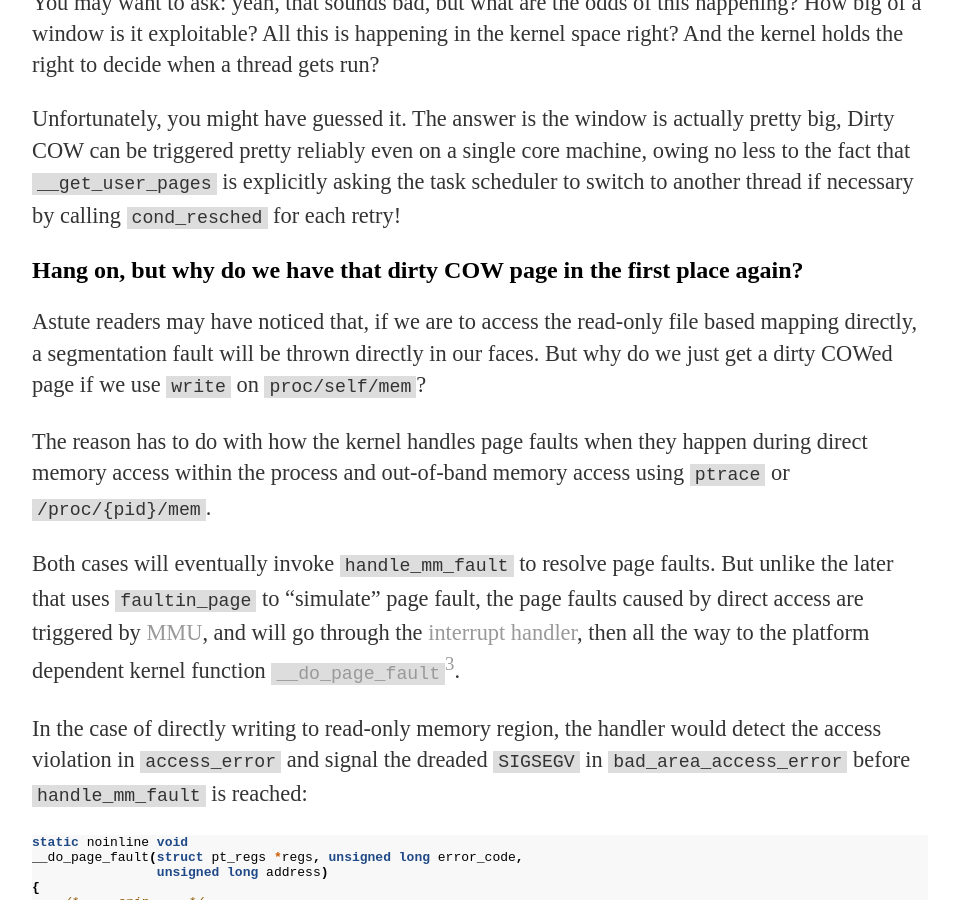
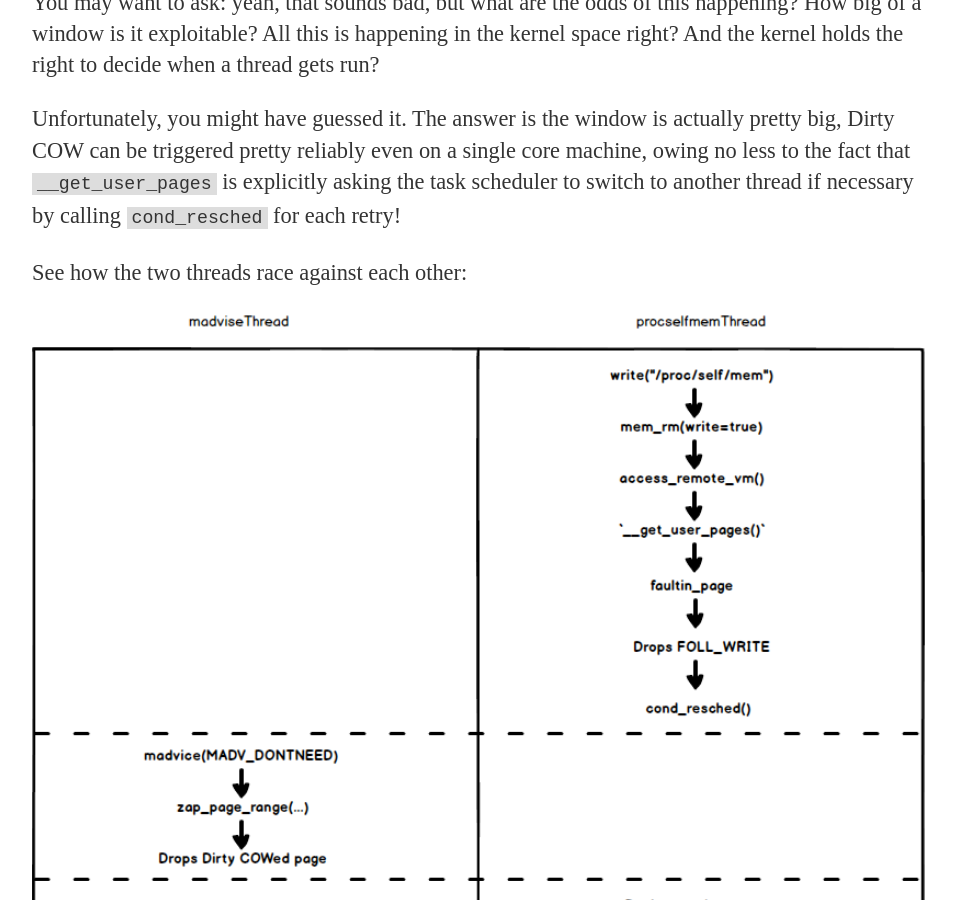
Before and after one commit to chao-tic/chao-tic.github.io, a Jekyll site: the page built from _posts/2017-05-23-dirty-cow.markdown, in a window 1280 px wide and 900 px high, scrolled down 11241 px. Shown: the whole window, without its empty margins (160-1116 px from the left). Built offline with Jekyll 4.4.1, drawn with Linux system fonts in a browser that asks for light colours.

Commit message:
Add illustration for dirty cow racing threads

```diff
--- a/_posts/2017-05-23-dirty-cow.markdown
+++ b/_posts/2017-05-23-dirty-cow.markdown
@@ -427,6 +427,10 @@ You may want to ask: yeah, that sounds bad, but what are the odds of this happen
 
 Unfortunately, you might have guessed it. The answer is the window is actually pretty big, Dirty COW can be triggered pretty reliably even on a single core machine, owing no less to the fact that  `__get_user_pages` is explicitly asking the task scheduler to switch to another thread if necessary by calling `cond_resched` for each retry!
 
+See how the two threads race against each other:
+
+<img src="/assets/dirty-cow-threads.png" width="100%">
+
 ## Hang on, but why do we have that dirty COW page in the first place again?
 
 Astute readers may have noticed that, if we are to access the read-only file based mapping directly, a segmentation fault will be thrown directly in our faces. But why do we just get a dirty COWed page if we use `write` on `proc/self/mem`?
```
Also changed, not shown: assets/dirty-cow-threads.png (added).
